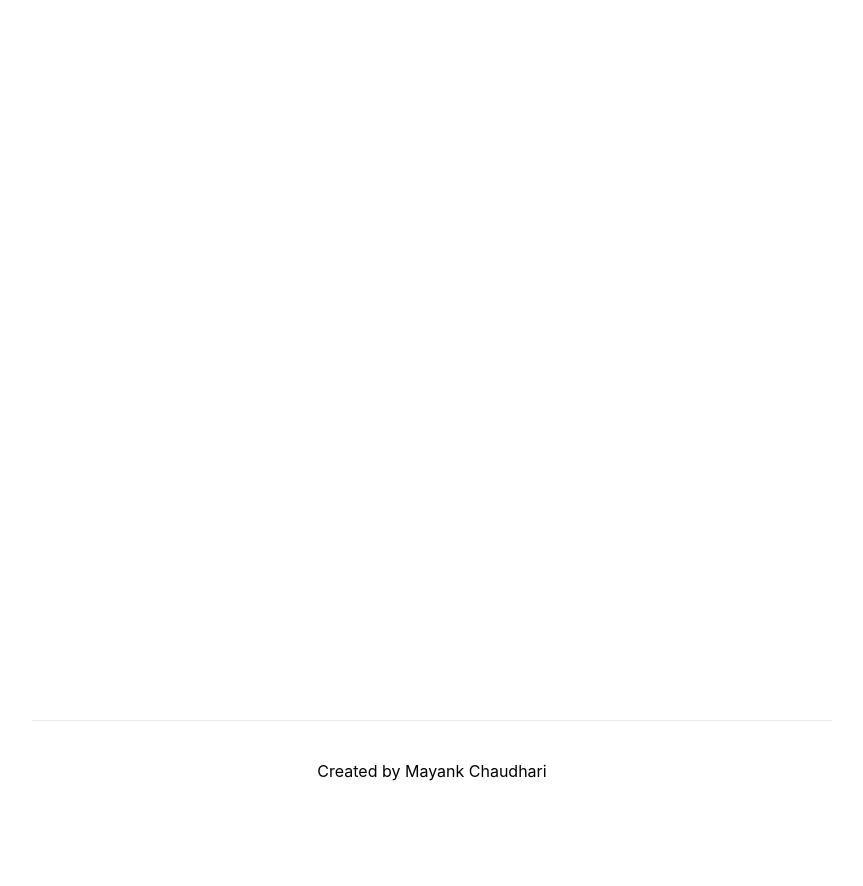
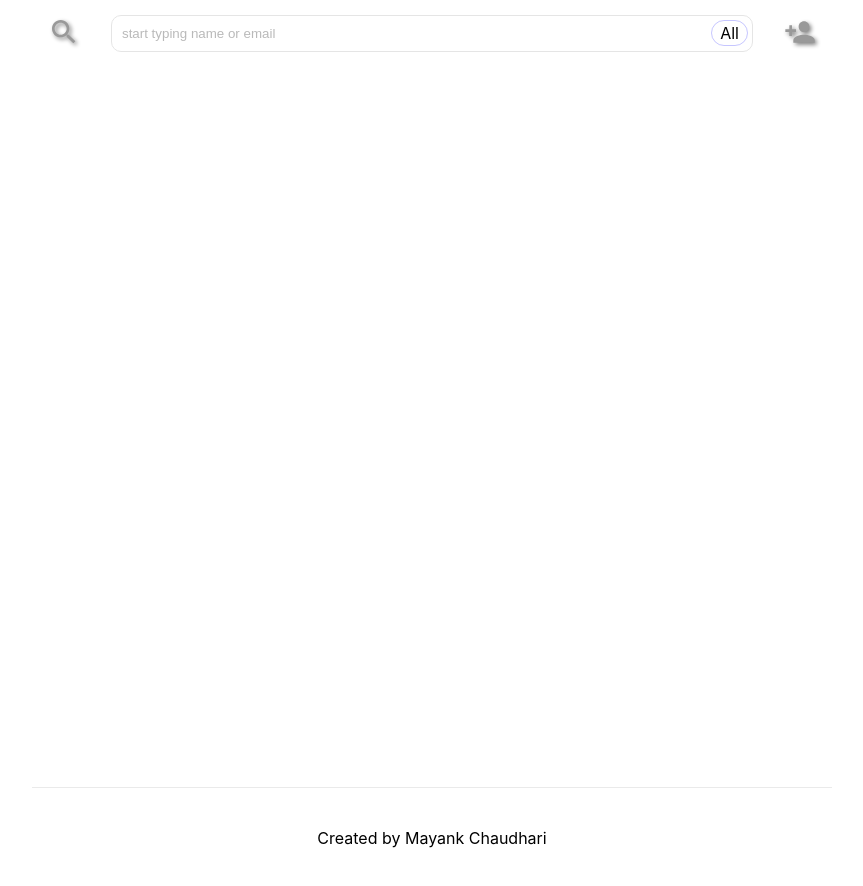
Before and after one commit to mayank1513/next-contact-app, a Next.js app: page / in a window 1280 px wide. Shown: the whole page, without its empty margins (208-1071 px from the left). Before the commit the page ends 820 px from the top, so only its background shows below. Built offline with nearby package versions, Linux system fonts and the light colour scheme.

Commit message:
feat: update contact list and home page
update contact list and home page to complete the minimum requirements

```diff
--- a/components/ContactList.module.css
+++ b/components/ContactList.module.css
@@ -8,6 +8,7 @@
 
 .listItem:hover {
     background: #aaaa;
+    cursor: pointer;
 }
 
 .contactDetails {
@@ -29,6 +30,12 @@
 .like {
     height: 1.6em;
     margin: 1em;
+    filter: drop-shadow(2px 2px 2px gray);
+}
+
+.like:hover {
+    cursor: pointer;
+    filter: drop-shadow(2px 2px 2px red);
 }
 
 @media (hover: none) {
--- a/components/ContactList.tsx
+++ b/components/ContactList.tsx
@@ -1,10 +1,13 @@
+import { useRouter } from "next/router";
 import styles from "./ContactList.module.css";
-function ContactList({ contacts, onChangeLike, onItemClick }) {
+
+function ContactList({ contacts, onChangeLike }) {
+  const router = useRouter();
   return contacts.map((contact) => (
     <div
       key={contact.id}
+      onClick={() => router.push(`/contacts/${contact.id}`)}
       className={styles.listItem}
-      onClick={() => onItemClick(contact.id)}
     >
       <img src="/person.svg" className={"logo"} />
       <div className={styles.contactDetails}>
@@ -12,7 +15,10 @@ function ContactList({ contacts, onChangeLike, onItemClick }) {
         <small className={styles.onHover}>{contact.email}</small>
       </div>
       <img
-        onClick={() => onChangeLike(contact.id)}
+        onClick={(e) => {
+          onChangeLike(contact);
+          e.stopPropagation();
+        }}
         src={contact.favorite ? "/heart.svg" : "/heart-off.svg"}
         className={styles.like}
       />
--- a/pages/index.tsx
+++ b/pages/index.tsx
@@ -1,26 +1,112 @@
 import Head from "next/head";
-import { useEffect, useState } from "react";
+import Link from "next/link";
+import { useEffect, useState, useReducer, useRef } from "react";
 import ContactList from "../components/ContactList.tsx";
 import ErrorBoundary from "../components/ErrorBoundary.tsx";
 import styles from "../styles/Home.module.css";
 import { getContacts } from "../util/contacts";
+import { updateContact } from "../util/contacts";
 
 export default function Home() {
-  const [contacts, setContact] = useState([]);
+  const actionContactsChange = "contacts";
+  const actionSearchChange = "search";
+  const actionFavOnlyChange = "fav";
+  const ref = useRef();
+
+  const [searchState, dispatch] = useReducer(
+    (state, action) => {
+      let search = state.search;
+      let favOnly = state.favOnly;
+      let contacts = state.contacts;
+      switch (action.type) {
+        case actionSearchChange:
+          search = action.value;
+          break;
+        case actionFavOnlyChange:
+          favOnly = action.value;
+          break;
+        case actionContactsChange:
+          contacts = action.value;
+      }
+      const filteredContacts = contacts.filter((it) => {
+        return (
+          (!favOnly || it.favorite) &&
+          (it.name.includes(search) ||
+            it.email.includes(search) ||
+            it.phone.includes(search))
+        );
+      });
+      return { contacts, favOnly, search, filteredContacts };
+    },
+    {
+      contacts: [],
+      favOnly: false,
+      search: "",
+      filteredContacts: [],
+    }
+  );
+
   useEffect(() => {
-    getContacts().then((c: any) => setContact(c));
+    getContacts().then((c: any) => {
+      dispatch({ type: actionContactsChange, value: c });
+    });
   }, []);
-  let onChangeLike = (id) => {};
+  let onChangeLike = (contact) => {
+    const newContact = { ...contact, favorite: !contact.favorite };
+    updateContact(newContact).then((c) => {
+      dispatch({ type: actionContactsChange, value: c });
+    });
+  };
   return (
     <div>
       <Head>
         <title>Contacts App | Favorite Medium</title>
         <link rel="icon" href="/favicon.ico" />
       </Head>
-
+      <header>
+        <img
+          src="/search.svg"
+          onClick={() => {
+            ref.current.focus();
+          }}
+          className="logo"
+        />
+        <label className={styles.searchBox}>
+          <input
+            ref={ref}
+            type="text"
+            placeholder="start typing name or email"
+            value={searchState.search}
+            onChange={(e) =>
+              dispatch({ type: actionSearchChange, value: e.target.value })
+            }
+          ></input>
+          <span
+            onClick={() =>
+              dispatch({
+                type: actionFavOnlyChange,
+                value: !searchState.favOnly,
+              })
+            }
+            className={
+              styles.searchBoxOverlay +
+              " " +
+              (searchState.favOnly ? styles.favOnly : "")
+            }
+          >
+            {searchState.favOnly ? "Only Favorite" : "All"}
+          </span>
+        </label>
+        <Link href="/create">
+          <img src="/person-add.svg" className="logo" />
+        </Link>
+      </header>
       <main className="main">
         <ErrorBoundary>
-          <ContactList contacts={contacts} onChangeLike={onChangeLike} />
+          <ContactList
+            contacts={searchState.filteredContacts}
+            onChangeLike={onChangeLike}
+          />
         </ErrorBoundary>
       </main>
     </div>
--- a/styles/Home.module.css
+++ b/styles/Home.module.css
@@ -1,84 +1,41 @@
-.main {
-    min-height: 90vh;
+.searchBox {
+    position: relative;
+    flex-grow: 1;
+    display: flex;
 }
 
-.title a {
-    color: #0070f3;
-    text-decoration: none;
+.searchBox input {
+    margin: 15px;
+    padding: 10px;
+    flex-grow: 1;
+    background: transparent;
+    border: 1px solid #ccc;
+    border-radius: 10px;
+    outline: 0;
+    opacity: .5;
 }
 
-.title a:hover,
-.title a:focus,
-.title a:active {
-    text-decoration: underline;
+.searchBox input:focus {
+    opacity: 1;
+    box-shadow: 1px 2px 5px greenyellow;
 }
 
-.title {
-    margin: 0;
-    line-height: 1.15;
-    font-size: 4rem;
+.searchBoxOverlay {
+    position: absolute;
+    padding: 2px 8px;
+    border-radius: 15px;
+    margin: 20px 10px;
+    border: 1px solid #aafa;
+    right: 10px;
 }
 
-.title,
-.description {
-    text-align: center;
+.searchBoxOverlay:hover {
+    cursor: pointer;
+    filter: drop-shadow(0px 0px 2px red);
 }
 
-.description {
-    line-height: 1.5;
-    font-size: 1.5rem;
+.favOnly {
+    color: white;
+    font-weight: bold;
+    background: linear-gradient(to top right, blueviolet, #00f5);
 }
-
-.code {
-    background: #fafafa;
-    border-radius: 5px;
-    padding: 0.75rem;
-    font-size: 1.1rem;
-    font-family: Menlo, Monaco, Lucida Console, Liberation Mono, DejaVu Sans Mono, Bitstream Vera Sans Mono, Courier New, monospace;
-}
-
-.grid {
-    display: flex;
-    align-items: center;
-    justify-content: center;
-    flex-wrap: wrap;
-    max-width: 800px;
-    margin-top: 3rem;
-}
-
-.card {
-    margin: 1rem;
-    flex-basis: 45%;
-    padding: 1.5rem;
-    text-align: left;
-    color: inherit;
-    text-decoration: none;
-    border: 1px solid #eaeaea;
-    border-radius: 10px;
-    transition: color 0.15s ease, border-color 0.15s ease;
-}
-
-.card:hover,
-.card:focus,
-.card:active {
-    color: #0070f3;
-    border-color: #0070f3;
-}
-
-.card h3 {
-    margin: 0 0 1rem 0;
-    font-size: 1.5rem;
-}
-
-.card p {
-    margin: 0;
-    font-size: 1.25rem;
-    line-height: 1.5;
-}
-
-@media (max-width: 600px) {
-    .grid {
-        width: 100%;
-        flex-direction: column;
-    }
-}
--- a/styles/globals.css
+++ b/styles/globals.css
@@ -17,6 +17,12 @@ header {
 * {
     box-sizing: border-box;
     transition: all .5s;
+}
+
+button:active {
+    background-color: #6eb9f7;
+    background-size: 100%;
+    transition: 0s;
 }
 
 .main {
@@ -53,6 +59,11 @@ header {
     filter: drop-shadow(2px 2px 2px gray);
 }
 
+.logo:hover {
+    cursor: pointer;
+    filter: drop-shadow(2px 2px 2px greenyellow);
+}
+
 .spacer {
     flex-grow: 1;
 }
--- a/util/contacts.tsx
+++ b/util/contacts.tsx
@@ -27,7 +27,7 @@ export const createContact = (body) => {
 export const updateContact = (contact) => {
   const c = getCtx().map((it) => (it.id == contact.id ? contact : it));
   localStorage.contacts = JSON.stringify(c);
-  return new Promise((resolve, reject) => resolve(true));
+  return new Promise((resolve, reject) => resolve(c));
 };
 
 export const removeContact = (id) => {
```
